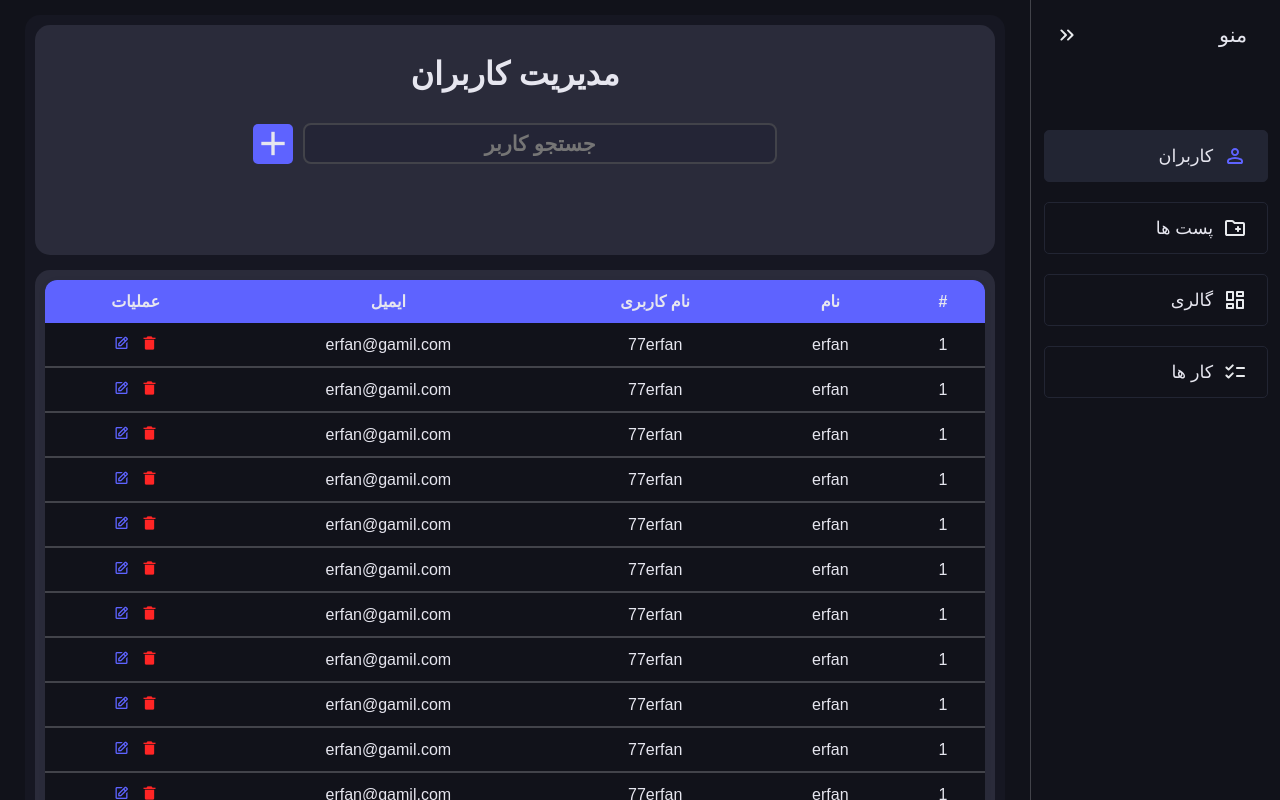
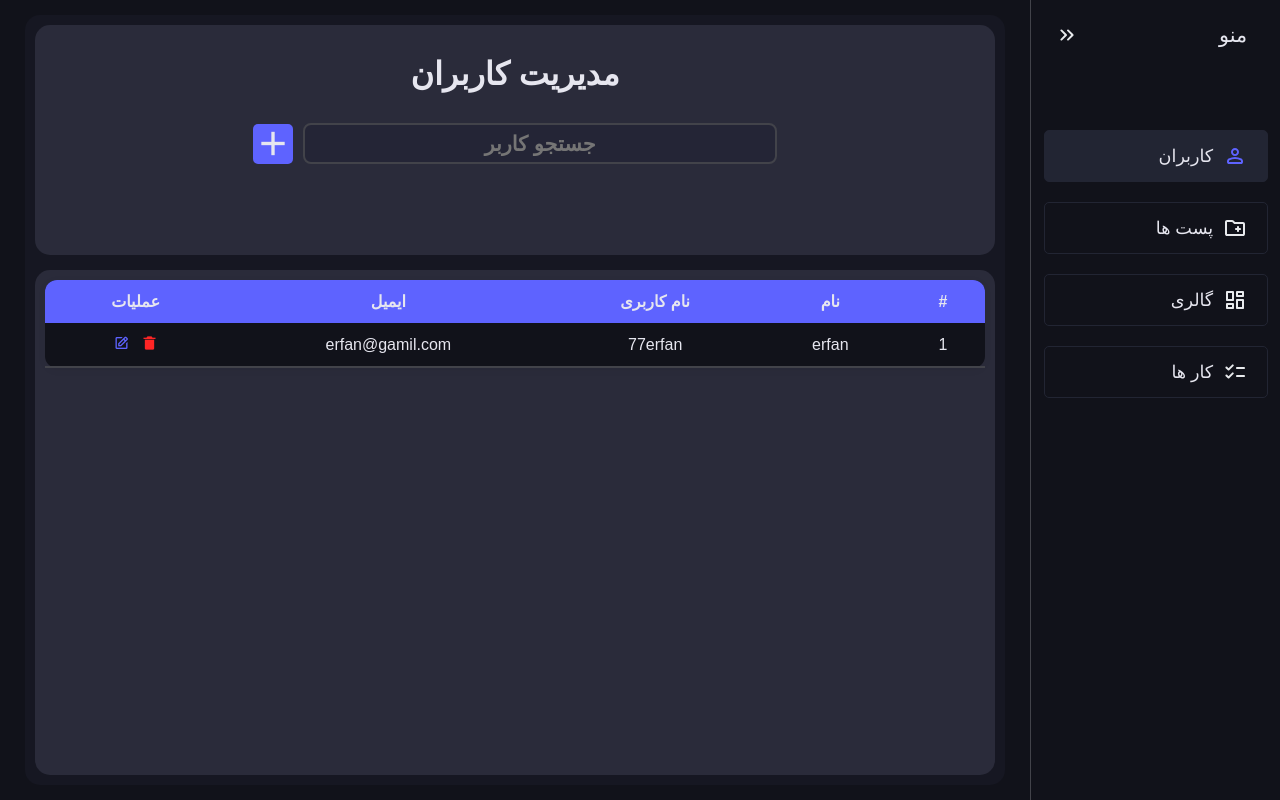
Before and after one commit to erfanabdollahi-dev/miniDashBoard, a React (Vite) app: page / in a window 1280 px wide. Built offline with nearby package versions, Linux system fonts and the light colour scheme.

Commit message:
height responsive

```diff
--- a/src/Components/Content.jsx
+++ b/src/Components/Content.jsx
@@ -14,7 +14,9 @@ const ContentCompo = ()=>{
                 <div className='container'>
                     <Routes>
                         <Route path='/users' element={isUser ? <UsersCompo/> : <Navigate to={'/todo'} />} />
-                        <Route path='/users/add' element={<AddUserCompo/>} />
+                        <Route path='/users/add' element={<AddUserCompo/>} >
+                            <Route path=':userId'/>
+                        </Route>
                         <Route path='/posts' element={<PostCompo/>} />
                         <Route path='/gallery' element={<GalleryCompo/>} />
                         <Route path='/todo' element={<TodoCompo/>} />
--- a/src/Components/users/AddUser.css
+++ b/src/Components/users/AddUser.css
@@ -3,7 +3,7 @@
     grid-template-rows: 100px 1fr;
 
 
-    width: 60%;
+    width: 68%;
     height: 100%;
     gap: 10px;
     font-weight: bold;
@@ -27,6 +27,7 @@
     max-width: 100%;
     background-color: var(--secondary-base-clr);
     border-radius: 12px;
+
 }
 
 
@@ -157,6 +158,27 @@
 .btn-back{
     background-color: var(--secondary-base-clr);
 }
+@media (max-height: 760px){
+    .add-user-grid{
+        grid-template-rows: .4fr .4fr .4fr 0.37fr .5fr .5fr .5fr ;
+
+    }
+    .item{
+        padding-top: 0;
+        padding-bottom: 0;
+    }
+    .item-7{
+        padding-bottom: 10px;
+        padding-top: 10px;
+    }
+    .btn{
+        margin-top: 20px;
+        font-size: 12px;
+        margin-right: 5px;
+        width: 60px;
+    }
+}
+
 
 @media (max-width: 800px){
     .add-user-container{
@@ -164,4 +186,12 @@
         width: 100%;
     }
 
+
 }
+@media (max-width: 1500px){
+    .add-user-container{
+        padding: 0;
+        width: 90%;
+    }
+
+}
--- a/src/Components/users/AddUser.jsx
+++ b/src/Components/users/AddUser.jsx
@@ -1,13 +1,23 @@
 import React from 'react'
 import './AddUser.css'
+import { useParams } from 'react-router-dom'
 
 
 const AddUserCompo = ()=>{
 
+    const {userId} = useParams();
+
+
+
     return (
+
      <div className="add-user-container">
             <div className="add-user-top">
-                <h1>افزودن کاربر</h1>
+                <h1>
+                {userId? 'ویرایش کاربر' : 'افزودن کاربر' }
+
+                </h1>
+
             </div>
 
             <div className="add-user-bottom">
@@ -43,7 +53,7 @@ const AddUserCompo = ()=>{
                     <input type="text" placeholder='ادرس' />
                 </div>
                 <div className="btns item-8">
-                    <button className='btn btn-add'>افزودن</button>
+                    <button className='btn btn-add'>{userId ? 'ویرایش' : "افزودن"}</button>
                     <button className='btn btn-back'>بازگشت</button>
                 </div>
             </div>
--- a/src/Components/users/Users.jsx
+++ b/src/Components/users/Users.jsx
@@ -34,150 +34,9 @@ const UsersCompo = ()=>{
                     <tbody>
                         <tr>
                             <td>
+                                <Link to='/users/add/2' >
                                 <i class='edit bx bx-edit' ></i>
-                                <i class='bin bx bxs-trash-alt' ></i>
-
-                            </td>
-                             <td>erfan@gamil.com</td>
-                            <td>77erfan</td>
-                            <td>erfan</td>
-                            <td>1</td>
-                        </tr>
-                        <tr>
-                            <td>
-                                <i class='edit bx bx-edit' ></i>
-                                <i class='bin bx bxs-trash-alt' ></i>
-
-                            </td>
-                             <td>erfan@gamil.com</td>
-                            <td>77erfan</td>
-                            <td>erfan</td>
-                            <td>1</td>
-                        </tr>
-                        <tr>
-                            <td>
-                                <i class='edit bx bx-edit' ></i>
-                                <i class='bin bx bxs-trash-alt' ></i>
-
-                            </td>
-                             <td>erfan@gamil.com</td>
-                            <td>77erfan</td>
-                            <td>erfan</td>
-                            <td>1</td>
-                        </tr>
-                        <tr>
-                            <td>
-                                <i class='edit bx bx-edit' ></i>
-                                <i class='bin bx bxs-trash-alt' ></i>
-
-                            </td>
-                             <td>erfan@gamil.com</td>
-                            <td>77erfan</td>
-                            <td>erfan</td>
-                            <td>1</td>
-                        </tr>
-                        <tr>
-                            <td>
-                                <i class='edit bx bx-edit' ></i>
-                                <i class='bin bx bxs-trash-alt' ></i>
-
-                            </td>
-                             <td>erfan@gamil.com</td>
-                            <td>77erfan</td>
-                            <td>erfan</td>
-                            <td>1</td>
-                        </tr>
-                        <tr>
-                            <td>
-                                <i class='edit bx bx-edit' ></i>
-                                <i class='bin bx bxs-trash-alt' ></i>
-
-                            </td>
-                             <td>erfan@gamil.com</td>
-                            <td>77erfan</td>
-                            <td>erfan</td>
-                            <td>1</td>
-                        </tr>
-                        <tr>
-                            <td>
-                                <i class='edit bx bx-edit' ></i>
-                                <i class='bin bx bxs-trash-alt' ></i>
-
-                            </td>
-                             <td>erfan@gamil.com</td>
-                            <td>77erfan</td>
-                            <td>erfan</td>
-                            <td>1</td>
-                        </tr>
-                        <tr>
-                            <td>
-                                <i class='edit bx bx-edit' ></i>
-                                <i class='bin bx bxs-trash-alt' ></i>
-
-                            </td>
-                             <td>erfan@gamil.com</td>
-                            <td>77erfan</td>
-                            <td>erfan</td>
-                            <td>1</td>
-                        </tr>
-                        <tr>
-                            <td>
-                                <i class='edit bx bx-edit' ></i>
-                                <i class='bin bx bxs-trash-alt' ></i>
-
-                            </td>
-                             <td>erfan@gamil.com</td>
-                            <td>77erfan</td>
-                            <td>erfan</td>
-                            <td>1</td>
-                        </tr>
-                        <tr>
-                            <td>
-                                <i class='edit bx bx-edit' ></i>
-                                <i class='bin bx bxs-trash-alt' ></i>
-
-                            </td>
-                             <td>erfan@gamil.com</td>
-                            <td>77erfan</td>
-                            <td>erfan</td>
-                            <td>1</td>
-                        </tr>
-                        <tr>
-                            <td>
-                                <i class='edit bx bx-edit' ></i>
-                                <i class='bin bx bxs-trash-alt' ></i>
-
-                            </td>
-                             <td>erfan@gamil.com</td>
-                            <td>77erfan</td>
-                            <td>erfan</td>
-                            <td>1</td>
-                        </tr>
-                        <tr>
-                            <td>
-                                <i class='edit bx bx-edit' ></i>
-                                <i class='bin bx bxs-trash-alt' ></i>
-
-                            </td>
-                             <td>erfan@gamil.com</td>
-                            <td>77erfan</td>
-                            <td>erfan</td>
-                            <td>1</td>
-                        </tr>
-                        <tr>
-                            <td>
-                                <i class='edit bx bx-edit' ></i>
-                                <i class='bin bx bxs-trash-alt' ></i>
-
-                            </td>
-                             <td>erfan@gamil.com</td>
-                            <td>77erfan</td>
-                            <td>erfan</td>
-                            <td>1</td>
-                        </tr>
-                        <tr>
-                            <td>
-                                <i class='edit bx bx-edit' ></i>
+                                </Link>
                                 <i class='bin bx bxs-trash-alt' ></i>
 
                             </td>
--- a/src/index.css
+++ b/src/index.css
@@ -21,7 +21,7 @@
 
 body{
 
-    min-height: 100vh;
+    /* min-height: 100vh;  */
     min-width: 100vw;
     background-color: var(--base-clr);
     color: var(--text-clr);
```
